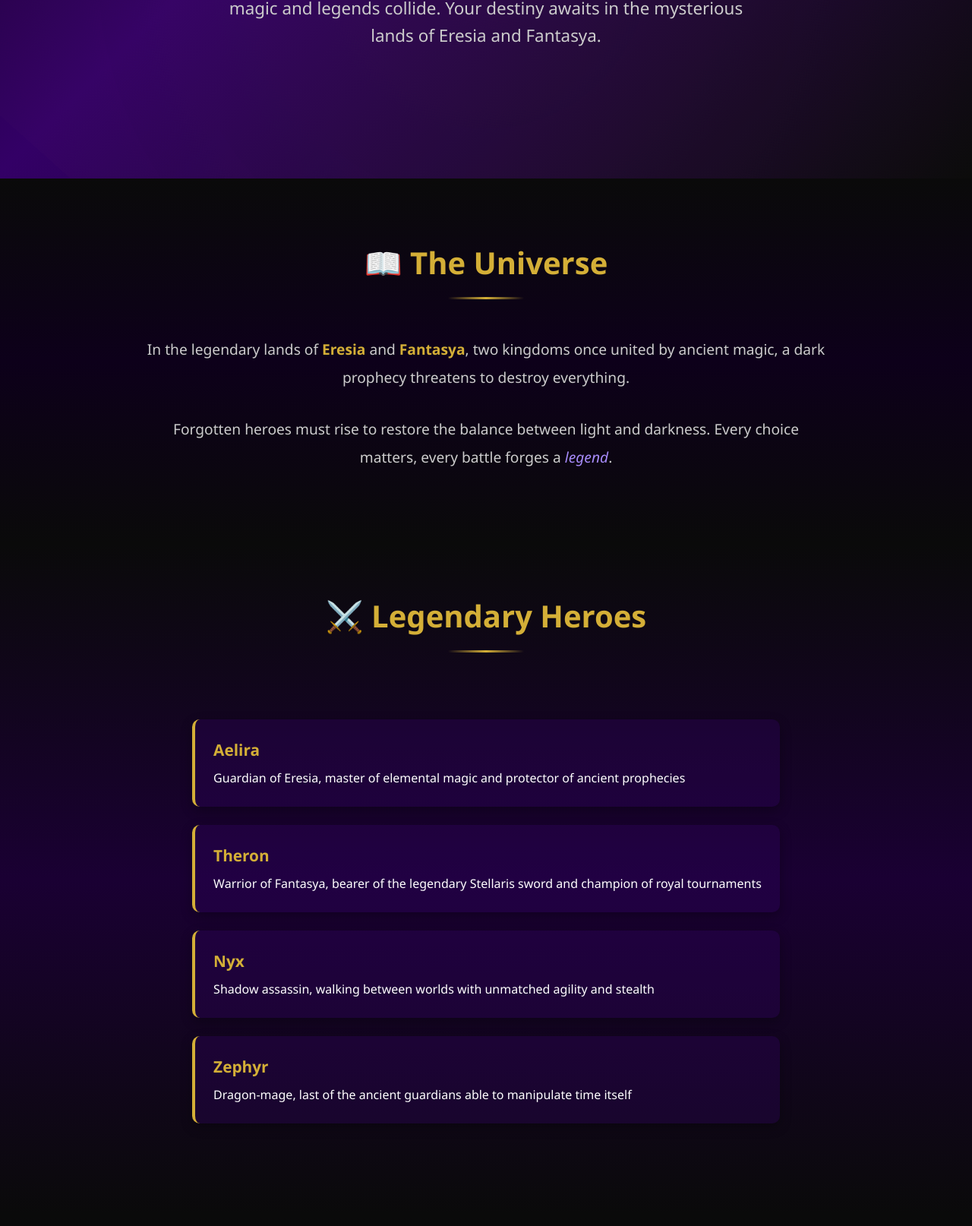
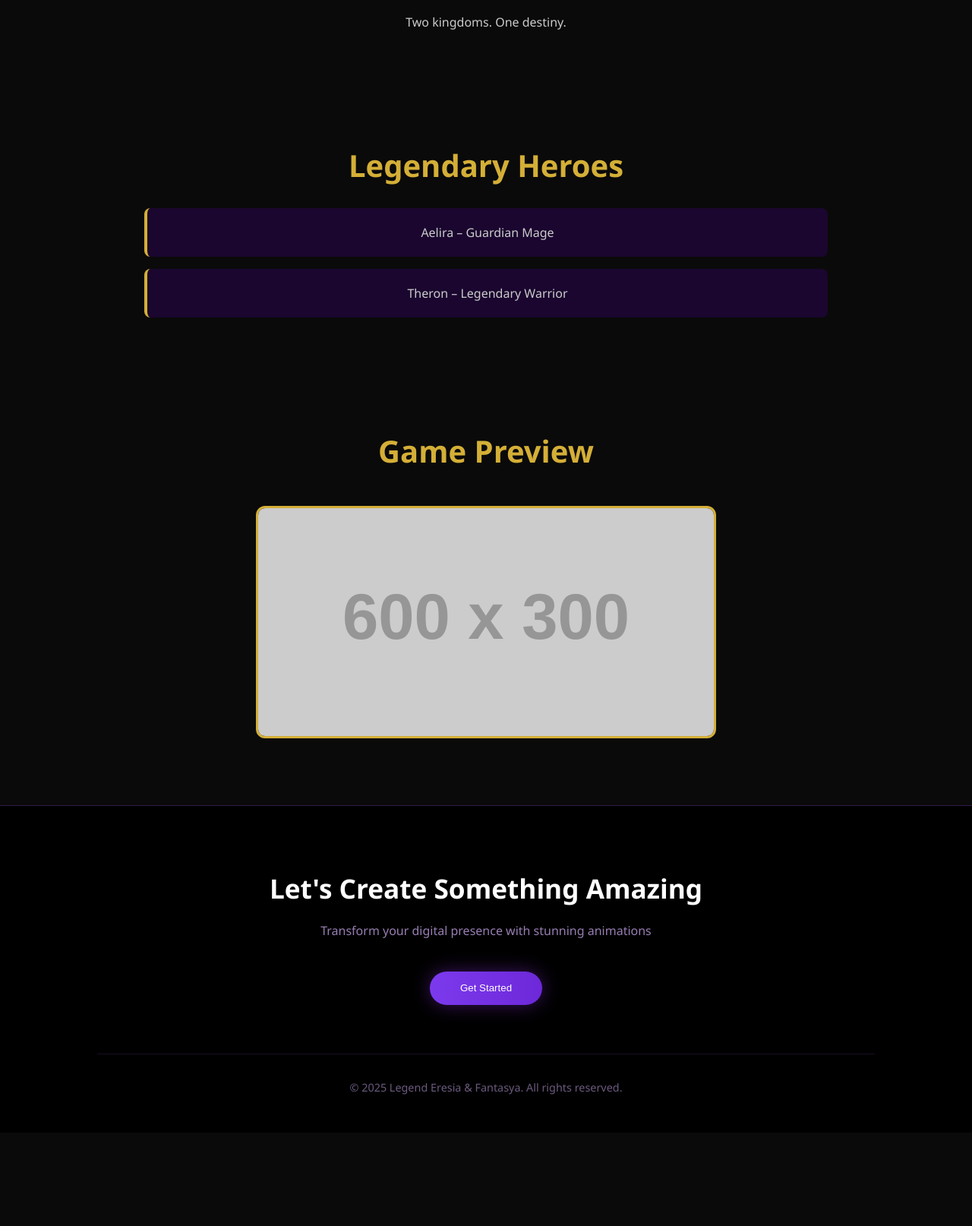
Before and after one commit to iwaaki972/legend-eresia, a plain HTML site: page index.html in a window 1280 px wide. Shown: the part 597-2211 px from the top of the page at 76% size. After the commit the page ends 2088 px from the top, so only its background shows below. Drawn offline with Linux system fonts and the light colour scheme; placeholder pictures from the web are drawn by us.

Commit message:
index.html  animation
Refactor HTML structure and styles for improved layout and animations.

```diff
--- a/index.html
+++ b/index.html
@@ -4,13 +4,9 @@
   <meta charset="UTF-8">
   <meta name="viewport" content="width=device-width, initial-scale=1.0">
   <title>Legend Eresia & Fantasya - Epic RPG</title>
+
   <style>
-    /* === RESET === */
-    * {
-      margin: 0;
-      padding: 0;
-      box-sizing: border-box;
-    }
+    * { margin: 0; padding: 0; box-sizing: border-box; }
 
     body {
       font-family: 'Segoe UI', Tahoma, Geneva, Verdana, sans-serif;
@@ -20,305 +16,202 @@
       scroll-behavior: smooth;
     }
 
-    /* === HEADER === */
     header {
-      background: linear-gradient(135deg, #1a0033 0%, #330066 50%, #1a0033 100%);
+      background: linear-gradient(135deg, #1a0033, #330066, #1a0033);
       padding: 2rem 5%;
       text-align: center;
       border-bottom: 3px solid #d4af37;
-      position: relative;    /* ← CHANGÉ : sticky → relative */
-      z-index: 1000;
-      box-shadow: 0 5px 20px rgba(0, 0, 0, 0.5);
     }
 
     header h1 {
       font-size: 3rem;
-      background: linear-gradient(135deg, #d4af37, #ffd700, #d4af37);
+      background: linear-gradient(135deg, #d4af37, #ffd700);
       -webkit-background-clip: text;
       -webkit-text-fill-color: transparent;
-      margin-bottom: 1rem;
-      text-shadow: 0 0 30px rgba(212, 175, 55, 0.5);
-      animation: glow 3s ease-in-out infinite;
-    }
-
-    @keyframes glow {
-      0%, 100% { filter: drop-shadow(0 0 10px rgba(212, 175, 55, 0.4)); }
-      50% { filter: drop-shadow(0 0 25px rgba(212, 175, 55, 0.8)); }
-    }
-
-    nav {
-      margin-top: 1rem;
     }
 
     nav a {
       color: #d4af37;
       text-decoration: none;
-      padding: 0.5rem 1.5rem;
-      margin: 0 0.5rem;
-      border: 2px solid transparent;
-      border-radius: 25px;
-      transition: all 0.3s ease;
-      display: inline-block;
-      font-weight: 600;
-    }
-
-    nav a:hover {
-      background: rgba(212, 175, 55, 0.2);
-      border-color: #d4af37;
-      transform: translateY(-3px);
-      box-shadow: 0 5px 15px rgba(212, 175, 55, 0.3);
+      margin: 0 0.8rem;
+      font-weight: bold;
     }
 
     section {
       padding: 4rem 10%;
-      min-height: 60vh;
-      display: flex;
-      flex-direction: column;
-      justify-content: center;
-      animation: fadeIn 1s ease-out;
-    }
-
-    section:nth-child(even) {
-      background: linear-gradient(180deg, #0a0a0a 0%, #1a0033 50%, #0a0a0a 100%);
-    }
-
-    section:nth-child(odd) {
-      background: linear-gradient(180deg, #0a0a0a 0%, #0d001a 50%, #0a0a0a 100%);
+      text-align: center;
     }
 
     section h2 {
+      color: #d4af37;
+      margin-bottom: 1.5rem;
       font-size: 2.5rem;
-      color: #d4af37;
-      margin-bottom: 2rem;
-      text-align: center;
-      position: relative;
-      padding-bottom: 1rem;
-    }
-
-    section h2::after {
-      content: '';
-      position: absolute;
-      bottom: 0;
-      left: 50%;
-      transform: translateX(-50%);
-      width: 100px;
-      height: 3px;
-      background: linear-gradient(90deg, transparent, #d4af37, transparent);
     }
 
     #home {
-      text-align: center;
-      background: linear-gradient(135deg, #1a0033 0%, #330066 30%, #0a0a0a 100%);
-      min-height: 70vh;
-      position: relative;
-      overflow: hidden;
+      background: linear-gradient(135deg, #1a0033, #0a0a0a);
     }
 
-    #home::before {
-      content: '';
-      position: absolute;
-      width: 200%;
-      height: 200%;
-      background: radial-gradient(circle, rgba(212, 175, 55, 0.1) 0%, transparent 60%);
-      animation: pulse 6s ease-in-out infinite;
-      top: -50%;
-      left: -50%;
+    #story p, #characters li {
+      max-width: 900px;
+      margin: 1rem auto;
+      color: #ccc;
     }
 
-    #home h2 {
-      font-size: 2.8rem;
-      margin-bottom: 1.5rem;
-      position: relative;
-      z-index: 1;
-    }
-
-    #home p {
-      font-size: 1.4rem;
-      color: #cccccc;
-      max-width: 700px;
-      margin: 0 auto;
-      position: relative;
-      z-index: 1;
-    }
-
-    @keyframes pulse {
-      0%, 100% { transform: scale(1) rotate(0deg); opacity: 0.3; }
-      50% { transform: scale(1.1) rotate(180deg); opacity: 0.6; }
-    }
-
-    #story p {
-      font-size: 1.2rem;
-      color: #cccccc;
-      max-width: 900px;
-      margin: 1rem auto;
-      text-align: center;
-      line-height: 1.9;
-    }
-
-    #story strong { color: #d4af37; font-weight: 700; }
-    #story em { color: #a78bfa; font-style: italic; }
-
-    #characters ul {
-      list-style: none;
-      max-width: 900px;
-      margin: 2rem auto;
-    }
+    #characters ul { list-style: none; }
 
     #characters li {
-      background: rgba(51, 0, 102, 0.3);
+      background: rgba(51,0,102,0.4);
       border-left: 4px solid #d4af37;
-      padding: 1.5rem;
-      margin: 1.5rem 0;
-      border-radius: 10px;
-      transition: all 0.3s ease;
-      box-shadow: 0 5px 15px rgba(0, 0, 0, 0.3);
-    }
-
-    #characters li:hover {
-      transform: translateX(10px);
-      background: rgba(51, 0, 102, 0.5);
-      border-left-width: 6px;
-      box-shadow: 0 8px 25px rgba(212, 175, 55, 0.2);
-    }
-
-    #characters strong {
-      color: #d4af37;
-      font-size: 1.3rem;
-      display: block;
-      margin-bottom: 0.5rem;
-    }
-
-    #gallery {
-      text-align: center;
+      padding: 1.2rem;
+      border-radius: 8px;
     }
 
     #gallery img {
       max-width: 90%;
-      height: auto;
       border: 3px solid #d4af37;
-      border-radius: 15px;
-      margin: 1.5rem 0;
-      transition: all 0.4s ease;
-      box-shadow: 0 10px 30px rgba(0, 0, 0, 0.5);
+      border-radius: 12px;
+      margin: 1rem 0;
     }
 
-    #gallery img:hover {
-      transform: scale(1.05) rotate(1deg);
-      border-color: #ffd700;
-      box-shadow: 0 15px 50px rgba(212, 175, 55, 0.4);
+    /* === FIGMA FOOTER === */
+    .figma-footer {
+      background: #000;
+      padding: 5rem 10% 3rem;
+      border-top: 1px solid rgba(168,85,247,.3);
+      text-align: center;
     }
 
-    footer {
-      background: linear-gradient(135deg, #1a0033, #0a0a0a);
-      text-align: center;
-      padding: 2rem;
-      border-top: 3px solid #d4af37;
-      color: #888888;
+    .figma-footer h3 {
+      font-size: 2.2rem;
+      margin-bottom: 1rem;
     }
 
-    footer p {
-      margin: 0.5rem 0;
+    .footer-subtitle {
+      color: rgba(216,180,254,.7);
+      margin-bottom: 2.5rem;
     }
 
-    footer p:first-child {
-      color: #d4af37;
-      font-weight: 600;
-      font-size: 1.1rem;
+    .btn {
+      position: relative;
+      overflow: hidden;
+      background: linear-gradient(90deg,#7c3aed,#6d28d9);
+      color: #fff;
+      border: none;
+      padding: .9rem 2.5rem;
+      border-radius: 999px;
+      cursor: pointer;
+      box-shadow: 0 0 25px rgba(147,51,234,.4);
+      transition: .3s;
     }
 
-    @keyframes fadeIn {
-      from { opacity: 0; transform: translateY(30px); }
+    .btn:hover {
+      transform: scale(1.05);
+      box-shadow: 0 0 35px rgba(147,51,234,.6);
+    }
+
+    .footer-bottom {
+      margin-top: 4rem;
+      padding-top: 2rem;
+      border-top: 1px solid rgba(168,85,247,.15);
+      color: rgba(216,180,254,.5);
+      font-size: .9rem;
+    }
+
+    /* Animations */
+    .fade-in-up {
+      opacity: 0;
+      transform: translateY(30px);
+      animation: fadeUp .8s forwards;
+      animation-play-state: paused;
+    }
+
+    @keyframes fadeUp {
       to { opacity: 1; transform: translateY(0); }
     }
 
-    @media (max-width: 768px) {
-      header h1 { font-size: 2rem; }
-      nav a { display: block; margin: 0.5rem 0; }
-      section { padding: 3rem 5%; }
-      section h2 { font-size: 2rem; }
-      #home h2 { font-size: 2rem; }
-      #home p { font-size: 1.1rem; }
-      #story p { font-size: 1.1rem; }
-      #gallery img { max-width: 100%; }
+    .ripple {
+      position: absolute;
+      border-radius: 50%;
+      background: rgba(255,255,255,.3);
+      transform: scale(0);
+      animation: ripple .6s ease-out;
     }
 
-    ::-webkit-scrollbar { width: 12px; }
-    ::-webkit-scrollbar-track { background: #0a0a0a; }
-    ::-webkit-scrollbar-thumb { background: linear-gradient(180deg, #d4af37, #330066); border-radius: 10px; }
-    ::-webkit-scrollbar-thumb:hover { background: linear-gradient(180deg, #ffd700, #4a0080); }
-
+    @keyframes ripple {
+      to { transform: scale(4); opacity: 0; }
+    }
   </style>
 </head>
+
 <body>
 
-  <!-- Header -->
 <header>
-    <img src="https://i.imgur.com/0X1Gm2K.png"
-         alt="Legend Eresia & Fantasya Logo"
-         style="height: 120px; margin-bottom: 1rem; border-radius: 10px; box-shadow: 0 5px 20px rgba(212, 175, 55, 0.6);">
+  <img src="https://i.imgur.com/0X1Gm2K.png" height="120">
   <nav>
-      <a href="#home">🏠 Home</a>
-      <a href="#story">📖 Story</a>
-      <a href="#characters">⚔️ Characters</a>
-      <a href="#gallery">🖼️ Gallery</a>
+    <a href="#home">Home</a>
+    <a href="#story">Story</a>
+    <a href="#characters">Characters</a>
+    <a href="#gallery">Gallery</a>
   </nav>
 </header>
 
-  <!-- Home -->
 <section id="home">
   <h2>An Epic Fantasy RPG</h2>
-    <p>Prepare yourself for the adventure of a lifetime in a world where magic and legends collide. Your destiny awaits in the mysterious lands of Eresia and Fantasya.</p>
+  <p>Prepare yourself for the adventure of a lifetime.</p>
 </section>
 
-  <!-- Story -->
 <section id="story">
-    <h2>📖 The Universe</h2>
-    <p>
-      In the legendary lands of <strong>Eresia</strong> and <strong>Fantasya</strong>,
-      two kingdoms once united by ancient magic, a dark prophecy threatens to destroy everything.
-    </p>
-    <p>
-      Forgotten heroes must rise to restore the balance between light and darkness.
-      Every choice matters, every battle forges a <em>legend</em>.
-    </p>
+  <h2>The Universe</h2>
+  <p>Two kingdoms. One destiny.</p>
 </section>
 
-  <!-- Characters -->
 <section id="characters">
-    <h2>⚔️ Legendary Heroes</h2>
+  <h2>Legendary Heroes</h2>
   <ul>
-      <li>
-        <strong>Aelira</strong>
-        Guardian of Eresia, master of elemental magic and protector of ancient prophecies
-      </li>
-      <li>
-        <strong>Theron</strong>
-        Warrior of Fantasya, bearer of the legendary Stellaris sword and champion of royal tournaments
-      </li>
-      <li>
-        <strong>Nyx</strong>
-        Shadow assassin, walking between worlds with unmatched agility and stealth
-      </li>
-      <li>
-        <strong>Zephyr</strong>
-        Dragon-mage, last of the ancient guardians able to manipulate time itself
-      </li>
+    <li>Aelira – Guardian Mage</li>
+    <li>Theron – Legendary Warrior</li>
   </ul>
 </section>
 
-  <!-- Gallery -->
 <section id="gallery">
-    <h2>🖼️ Game Preview</h2>
-    <img src="https://via.placeholder.com/600x300/330066/ffffff?text=Epic+Battle+in+Eresia" alt="Epic battle in Eresia">
-    <img src="https://via.placeholder.com/600x300/d4af37/000000?text=The+Kingdom+of+Fantasya" alt="The kingdom of Fantasya">
-    <img src="https://via.placeholder.com/600x300/1a0033/ffffff?text=Heroes+Concept+Art" alt="Heroes concept art">
+  <h2>Game Preview</h2>
+  <img src="https://via.placeholder.com/600x300">
 </section>
 
-  <!-- Footer -->
-  <footer>
-    <p>© 2025 Legend Eresia & Fantasya. All rights reserved.</p>
-    <p>An epic project in development</p>
+<!-- FIGMA FOOTER -->
+<footer class="figma-footer fade-in-up">
+  <h3>Let's Create Something Amazing</h3>
+  <p class="footer-subtitle">Transform your digital presence with stunning animations</p>
+  <button class="btn">Get Started</button>
+  <div class="footer-bottom">
+    © 2025 Legend Eresia & Fantasya. All rights reserved.
+  </div>
 </footer>
+
+<script>
+document.addEventListener('DOMContentLoaded', () => {
+  const obs = new IntersectionObserver(entries => {
+    entries.forEach(e => e.isIntersecting && (e.target.style.animationPlayState = 'running'));
+  }, { threshold: .1 });
+
+  document.querySelectorAll('.fade-in-up').forEach(el => obs.observe(el));
+
+  document.querySelectorAll('.btn').forEach(btn => {
+    btn.addEventListener('click', e => {
+      const r = document.createElement('span');
+      const d = btn.getBoundingClientRect();
+      const s = Math.max(d.width, d.height);
+      r.style.width = r.style.height = s+'px';
+      r.style.left = e.clientX - d.left - s/2+'px';
+      r.style.top = e.clientY - d.top - s/2+'px';
+      r.className = 'ripple';
+      btn.appendChild(r);
+      setTimeout(() => r.remove(), 600);
+    });
+  });
+});
+</script>
 
 </body>
 </html>
```
Lines whose indentation alone changed are shown as unchanged.
